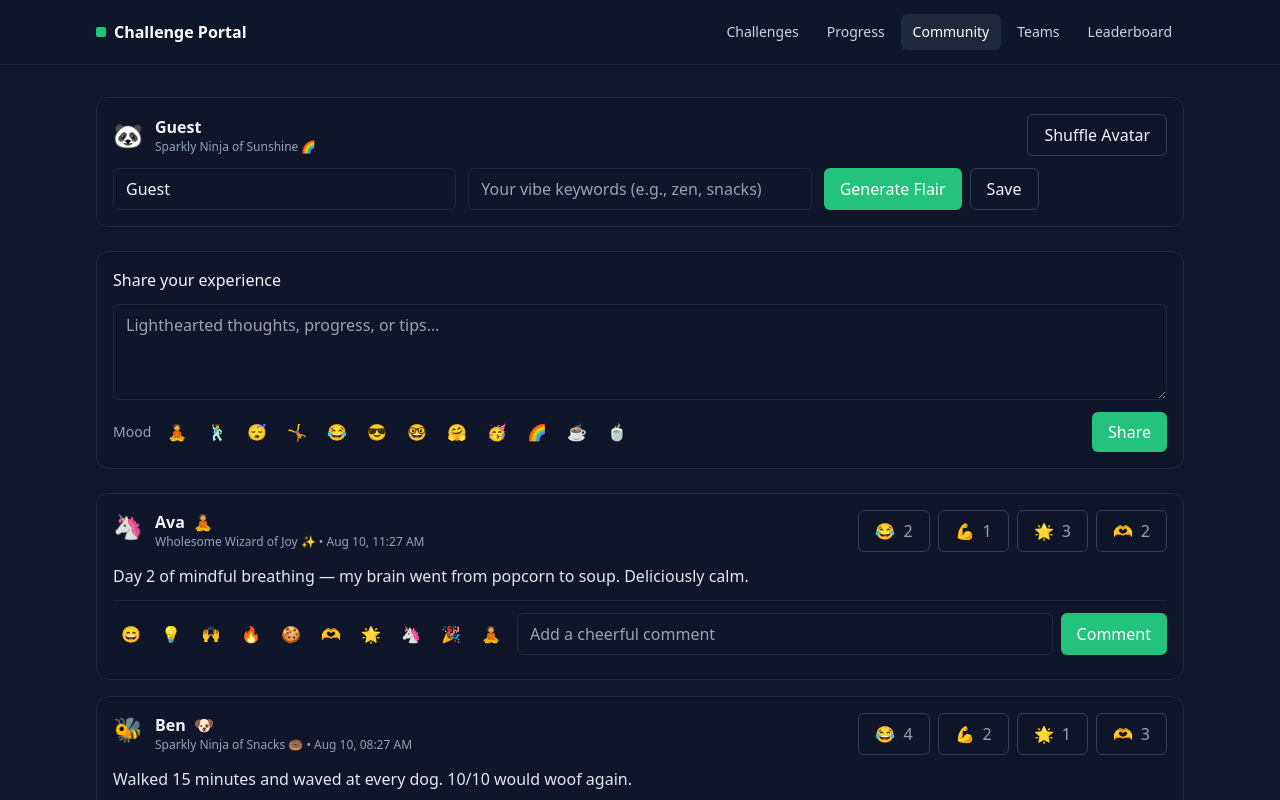
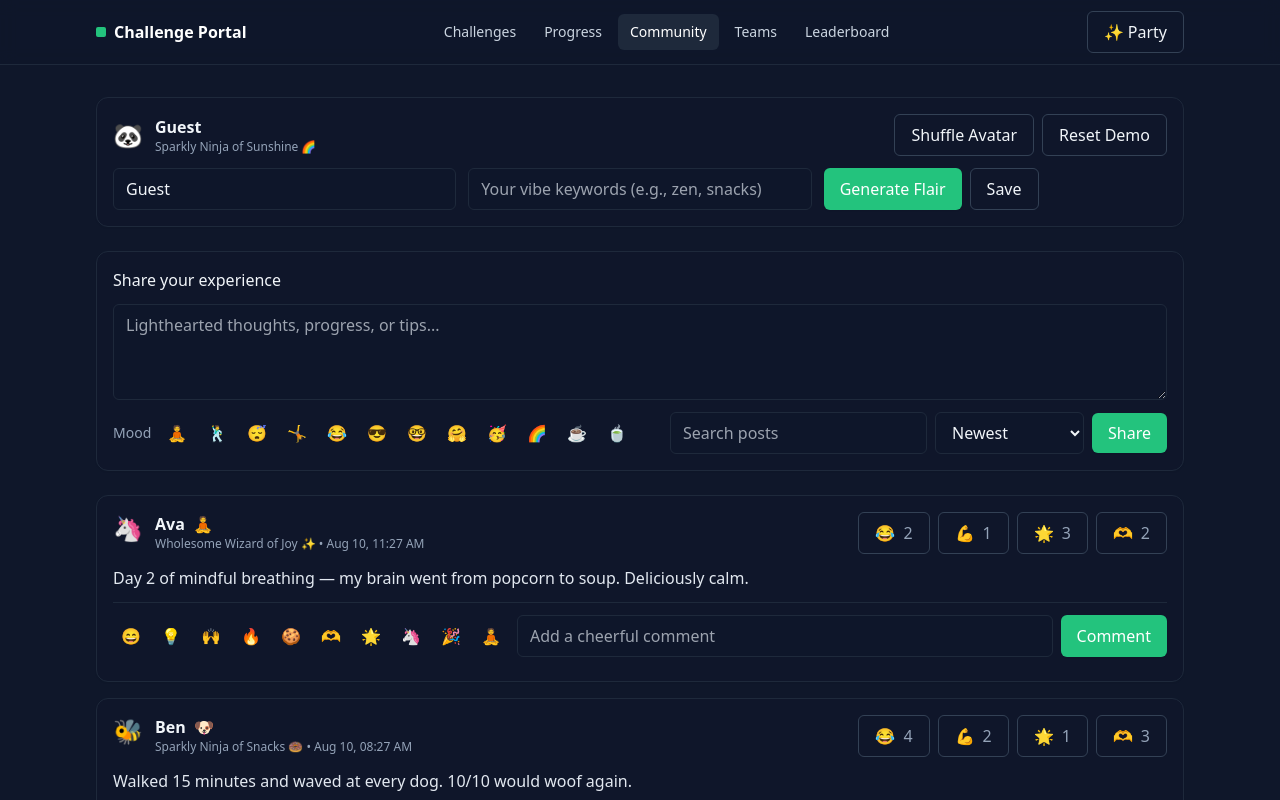
Before and after one commit to Bereket12-G/Tenaye, a React (Vite) app in the folder challenge-portal/: page /community in a window 1280 px wide. Shown: the top 800 px of the page. Built offline with nearby package versions, Linux system fonts and the light colour scheme.

Commit message:
Add party mode, search, and reset features to community and team views
Co-authored-by: bg726685 <bg726685@gmail.com>

```diff
--- a/challenge-portal/src/components/AppLayout.tsx
+++ b/challenge-portal/src/components/AppLayout.tsx
@@ -1,10 +1,19 @@
 import { Outlet } from 'react-router-dom'
 import NavBar from './NavBar'
+import { usePartyMode } from '../hooks/usePartyMode'
 
 export default function AppLayout() {
+  const { partyOn } = usePartyMode()
   return (
-    <div className="min-h-full">
+    <div className="min-h-full relative overflow-x-hidden">
       <NavBar />
+      {partyOn && (
+        <div aria-hidden className="pointer-events-none fixed inset-0 -z-10 opacity-20">
+          <div className="absolute -top-40 -left-40 h-80 w-80 rounded-full bg-brand-500 blur-3xl animate-pulse" />
+          <div className="absolute top-20 right-0 h-80 w-80 rounded-full bg-fuchsia-500 blur-3xl animate-pulse" />
+          <div className="absolute bottom-0 left-1/3 h-80 w-80 rounded-full bg-sky-500 blur-3xl animate-pulse" />
+        </div>
+      )}
       <main className="container-page py-8">
         <Outlet />
       </main>
--- a/challenge-portal/src/components/CommunityBoard.tsx
+++ b/challenge-portal/src/components/CommunityBoard.tsx
@@ -42,7 +42,7 @@ function generateFlair(keywords: string): string {
   const extras = ['of Joy','of Calm','of Snacks','of Chaos','of Vibes','of Sunshine','of Shenanigans']
   const emojis = ['✨','🍩','🌈','🧘','🎉','🪩','🍉','🫠','🦄','🐸']
   const kw = keywords.trim()
-  const kwPart = kw ? ` ${kw.split(/[,\s]+/).filter(Boolean)[0]}` : ''
+  const kwPart = kw ? ` ${kw.split(/[\,\s]+/).filter(Boolean)[0]}` : ''
   return `${pick(vibes)} ${pick(nouns)}${kwPart} ${pick(extras)} ${pick(emojis)}`
 }
 
@@ -116,7 +116,23 @@ export default function CommunityBoard() {
     setPosts((prev) => prev.map((p) => p.id === postId ? { ...p, comments: [...p.comments, c] } : p))
   }
 
-  const sorted = useMemo(() => posts.slice().sort((a,b) => b.ts - a.ts), [posts])
+  // Enhancements: filter, sort, reset
+  const [query, setQuery] = useState('')
+  const [sort, setSort] = useState<'new' | 'reacted'>('new')
+
+  const resetDemo = () => {
+    localStorage.removeItem(STORAGE_POSTS)
+    window.location.reload()
+  }
+
+  const filtered = useMemo(() => {
+    const q = query.trim().toLowerCase()
+    const base = posts.filter(p => !q || p.content.toLowerCase().includes(q) || p.author.name.toLowerCase().includes(q))
+    if (sort === 'new') return base.slice().sort((a,b) => b.ts - a.ts)
+    return base.slice().sort((a,b) => (sumReact(b) - sumReact(a)) || (b.ts - a.ts))
+  }, [posts, query, sort])
+
+  function sumReact(p: Post) { return REACTIONS.reduce((acc, r) => acc + p.reactions[r], 0) }
 
   return (
     <section className="grid gap-6">
@@ -129,7 +145,10 @@ export default function CommunityBoard() {
               <div className="text-xs p-muted">{profile.flair}</div>
             </div>
           </div>
-          <button className="btn-outline" onClick={() => setProfile((p) => ({ ...p, avatar: pick(AVATAR_EMOJIS) }))}>Shuffle Avatar</button>
+          <div className="flex items-center gap-2">
+            <button className="btn-outline" onClick={() => setProfile((p) => ({ ...p, avatar: pick(AVATAR_EMOJIS) }))}>Shuffle Avatar</button>
+            <button className="btn-outline" onClick={resetDemo}>Reset Demo</button>
+          </div>
         </div>
         <div className="grid sm:grid-cols-3 gap-3">
           <input className="rounded-md bg-slate-900/50 border border-slate-800 px-3 py-2" placeholder="Display name" value={nameInput} onChange={(e) => setNameInput(e.target.value)} />
@@ -144,7 +163,7 @@ export default function CommunityBoard() {
       <div className="card grid gap-3">
         <div className="font-medium">Share your experience</div>
         <textarea className="rounded-md bg-slate-900/50 border border-slate-800 px-3 py-2 min-h-24" placeholder="Lighthearted thoughts, progress, or tips..." value={composer} onChange={(e) => setComposer(e.target.value)} />
-        <div className="flex items-center justify-between">
+        <div className="flex items-center justify-between flex-wrap gap-2">
           <div className="flex gap-2 items-center">
             <span className="text-sm p-muted">Mood</span>
             <div className="flex gap-1">
@@ -153,12 +172,19 @@ export default function CommunityBoard() {
               ))}
             </div>
           </div>
-          <button className="btn" disabled={!canPost} onClick={share}>Share</button>
+          <div className="flex items-center gap-2">
+            <input className="rounded-md bg-slate-900/50 border border-slate-800 px-3 py-2" placeholder="Search posts" value={query} onChange={(e) => setQuery(e.target.value)} />
+            <select className="rounded-md bg-slate-900/50 border border-slate-800 px-3 py-2" value={sort} onChange={(e) => setSort(e.target.value as any)}>
+              <option value="new">Newest</option>
+              <option value="reacted">Most Reacted</option>
+            </select>
+            <button className="btn" disabled={!canPost} onClick={share}>Share</button>
+          </div>
         </div>
       </div>
 
       <div className="grid gap-4">
-        {sorted.map((p) => (
+        {filtered.map((p) => (
           <article key={p.id} className="card">
             <div className="flex items-start justify-between gap-3">
               <div className="flex items-start gap-3">
--- a/challenge-portal/src/components/NavBar.tsx
+++ b/challenge-portal/src/components/NavBar.tsx
@@ -1,4 +1,5 @@
 import { NavLink } from 'react-router-dom'
+import PartySwitch from './PartySwitch'
 
 export default function NavBar() {
   const linkClass = ({ isActive }: { isActive: boolean }) =>
@@ -18,6 +19,9 @@ export default function NavBar() {
           <NavLink to="/teams" className={linkClass}>Teams</NavLink>
           <NavLink to="/leaderboard" className={linkClass}>Leaderboard</NavLink>
         </nav>
+        <div className="flex items-center gap-2">
+          <PartySwitch />
+        </div>
       </div>
     </header>
   )
--- /dev/null
+++ b/challenge-portal/src/components/PartySwitch.tsx
@@ -0,0 +1,10 @@
+import { usePartyMode } from '../hooks/usePartyMode'
+
+export default function PartySwitch() {
+  const { partyOn, toggleParty } = usePartyMode()
+  return (
+    <button onClick={toggleParty} className={`btn-outline ${partyOn ? 'ring-2 ring-brand-500/50' : ''}`} title="Party mode">
+      {partyOn ? '🎉 Party On' : '✨ Party'}
+    </button>
+  )
+}
--- a/challenge-portal/src/components/TeamStudio.tsx
+++ b/challenge-portal/src/components/TeamStudio.tsx
@@ -100,7 +100,24 @@ export default function TeamStudio() {
     regenerateAll()
   }
 
-  const sortedTeams = useMemo(() => teams.slice().sort((a,b) => b.createdAt - a.createdAt), [teams])
+  // Enhancements: search, sort, reset demo
+  const [query, setQuery] = useState('')
+  const [sort, setSort] = useState<'new' | 'members' | 'cheers'>('new')
+
+  const filtered = useMemo(() => {
+    const q = query.trim().toLowerCase()
+    let list = teams.filter(t => !q || t.name.toLowerCase().includes(q) || t.chant.toLowerCase().includes(q))
+    if (sort === 'new') list = list.slice().sort((a,b) => b.createdAt - a.createdAt)
+    if (sort === 'members') list = list.slice().sort((a,b) => b.members - a.members)
+    if (sort === 'cheers') list = list.slice().sort((a,b) => b.cheers - a.cheers)
+    return list
+  }, [teams, query, sort])
+
+  const resetDemo = () => {
+    localStorage.removeItem(STORAGE_TEAMS)
+    localStorage.removeItem(STORAGE_MEMBER)
+    window.location.reload()
+  }
 
   const toggleJoin = (teamId: string) => {
     setMyMembership((prev) => {
@@ -118,7 +135,6 @@ export default function TeamStudio() {
     const code = teamId.split('-')[0].toUpperCase()
     try {
       await navigator.clipboard.writeText(`Join ${teams.find(t=>t.id===teamId)?.name} with code: ${code}`)
-      // no toast lib; silent success
     } catch {}
   }
 
@@ -128,6 +144,15 @@ export default function TeamStudio() {
         <div>
           <h2 className="h2">Teams & Groups</h2>
           <p className="p-muted">Form a squad with a delightfully silly vibe. Collaboration, but make it fun.</p>
+        </div>
+        <div className="flex items-center gap-2">
+          <input className="rounded-md bg-slate-900/50 border border-slate-800 px-3 py-2" placeholder="Search teams" value={query} onChange={(e)=>setQuery(e.target.value)} />
+          <select className="rounded-md bg-slate-900/50 border border-slate-800 px-3 py-2" value={sort} onChange={(e)=>setSort(e.target.value as any)}>
+            <option value="new">Newest</option>
+            <option value="members">Most Members</option>
+            <option value="cheers">Most Cheers</option>
+          </select>
+          <button className="btn-outline" onClick={resetDemo}>Reset Demo</button>
         </div>
       </header>
 
@@ -156,7 +181,7 @@ export default function TeamStudio() {
       </div>
 
       <div className="grid gap-4 sm:grid-cols-2 lg:grid-cols-3">
-        {sortedTeams.map((t) => {
+        {filtered.map((t) => {
           const theme = colorThemeById(t.colorId)
           const joined = !!myMembership[t.id]
           return (
--- /dev/null
+++ b/challenge-portal/src/hooks/usePartyMode.ts
@@ -0,0 +1,28 @@
+import { useEffect, useState } from 'react'
+
+const STORAGE_KEY = 'party-mode-v1'
+const EVENT_KEY = 'party-mode-change'
+
+export function usePartyMode() {
+  const [on, setOn] = useState<boolean>(() => {
+    try { return localStorage.getItem(STORAGE_KEY) === 'on' } catch { return false }
+  })
+
+  useEffect(() => {
+    const handler = (e: Event) => {
+      const detail = (e as CustomEvent<boolean>).detail
+      setOn(detail)
+    }
+    window.addEventListener(EVENT_KEY, handler as EventListener)
+    return () => window.removeEventListener(EVENT_KEY, handler as EventListener)
+  }, [])
+
+  const toggle = () => {
+    const next = !on
+    setOn(next)
+    try { localStorage.setItem(STORAGE_KEY, next ? 'on' : 'off') } catch {}
+    window.dispatchEvent(new CustomEvent<boolean>(EVENT_KEY, { detail: next }))
+  }
+
+  return { partyOn: on, toggleParty: toggle }
+}
```
